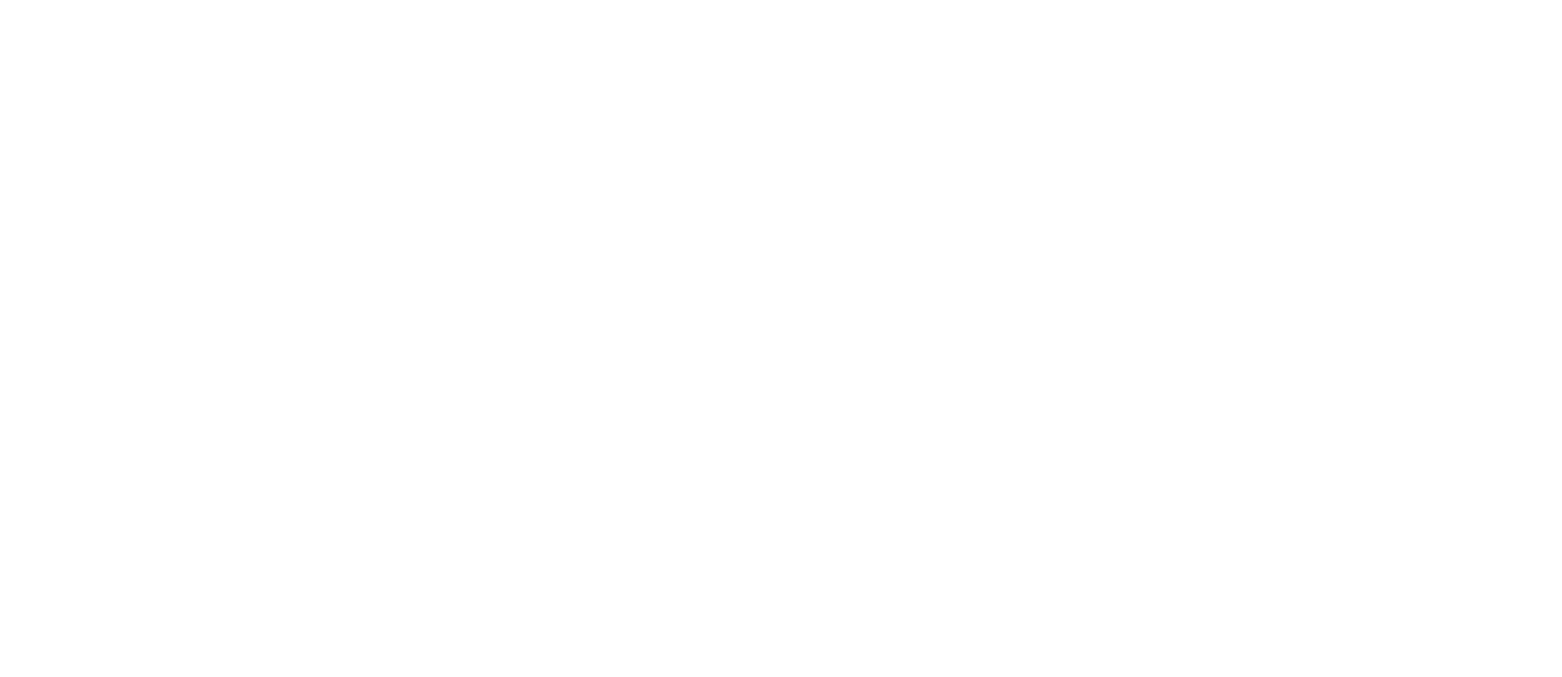
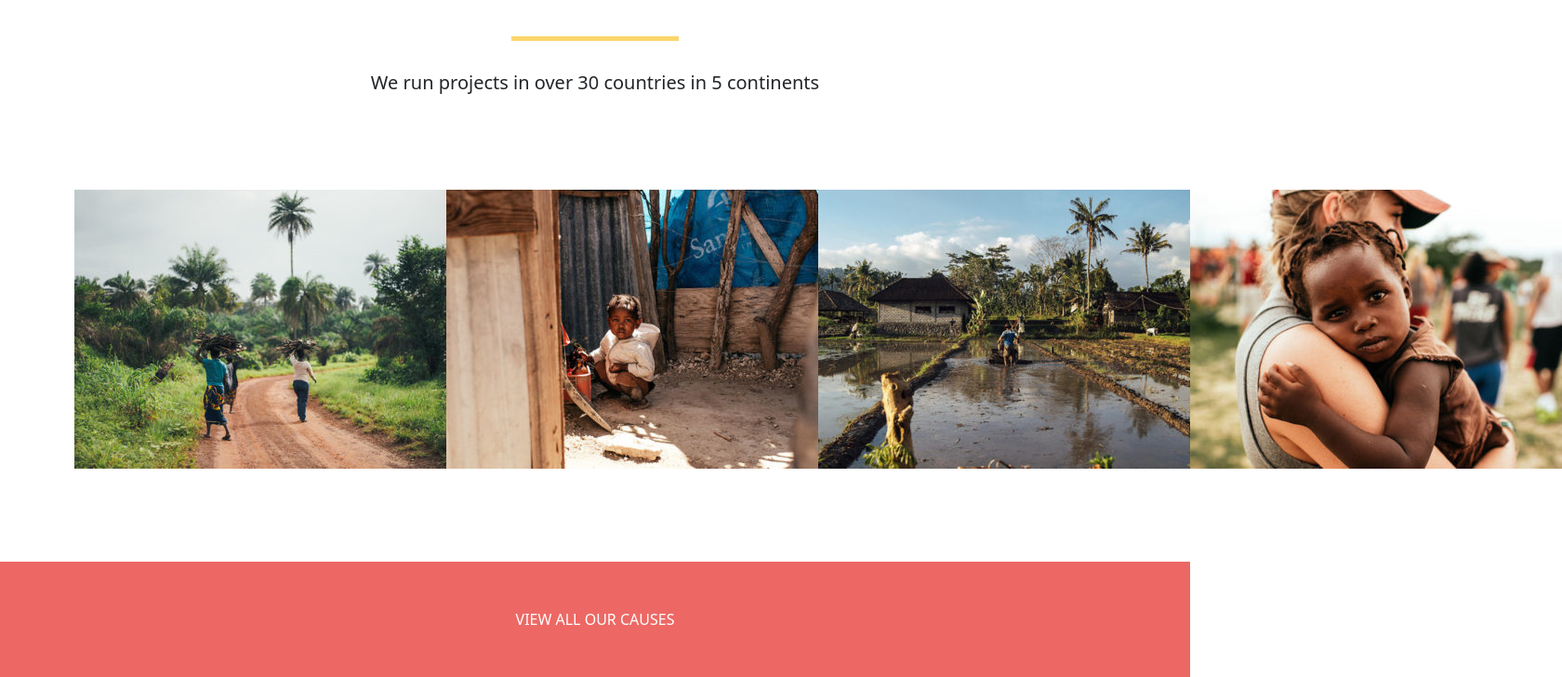
Before and after one commit to martinaleandribasile/proj-html-vuejs, a Vue app: page / in a window 1280 px wide. Shown: the part 2565-3293 px from the top of the page at 93% size, 1680 px wide, since content can reach past the window. Before the commit the page ends 2418 px from the top, so only its background shows below. Built offline with nearby package versions, Linux system fonts and the light colour scheme.

Commit message:
add values and causes sections in main

```diff
--- /dev/null
+++ b/src/components/CausesComponent.vue
@@ -0,0 +1,75 @@
+<template>
+ <div id="CAUSES">
+    <div class="value-container">
+        <div class="value-intestation">
+            <h4>RECENT CAUSES</h4>
+            <div class="line-warning"></div>
+            <span>We run projects in over 30 countries in 5 continents</span>
+        </div>
+        <div class="box-img">
+            <div v-for="img in listimg" :key="img.urlimg">
+                <img :src='require(`@/assets/img/${img.urlimg}`)' :alt="img.text">
+            </div>
+        </div>
+    </div>
+    <div class="red-cause-view-all">
+        <span>view all our causes</span>
+    </div>
+ </div>
+</template>
+
+<script>
+export default {
+    name:'CausesComponent',
+    props:{
+        listimg:Array
+    }
+}
+</script>
+
+<style lang="scss" scoped>
+    .value-container{
+        padding: 100px 0;
+        margin: 0 80px;
+        display: flex;
+        flex-direction: column;
+        align-items: center;
+        justify-content: center;
+        .value-intestation{
+            display: flex;
+            flex-direction: column;
+            align-items: center;
+            row-gap: 30px;
+            .line-warning{
+                width: 180px;
+                height: 5px;
+                background-color: #fcd66c;
+            }
+            h4{
+                font-size: 40px;
+                font-weight: normal;
+            }
+            span{
+                font-size: 20px;
+            }
+        }
+        .box-img{
+            margin-top: 100px;
+            display: flex;
+            justify-content: space-between;
+            width: 100%;
+        }
+
+    }
+    .red-cause-view-all{
+        cursor: pointer;
+        padding: 50px 0 50px 0;
+        background-color: #ed6864;
+        color: white;
+        text-transform: uppercase;
+        display: flex;
+        justify-content: center;
+        align-items: center;
+    }
+
+</style>
--- a/src/components/MainComponent.vue
+++ b/src/components/MainComponent.vue
@@ -2,23 +2,28 @@
   <div class="main">
    <MomentComponent/>
    <ValueComponent :values='values'/>
+   <CausesComponent :listimg='listimg'/>
   </div>
 </template>
 
 <script>
     import MomentComponent from '@/components/MomentComponent.vue'
     import ValueComponent from '@/components/ValueComponent.vue'
-    import {values} from '@/valuesComponent.js'
+    import CausesComponent from '@/components/CausesComponent.vue'
+    import {values} from '@/filesData/valuesComponent.js'
+    import {listimg} from "@/filesData/listimg.js"
 export default {
 name:'MainComponent',
 data(){
     return {
-        values
+        values,
+        listimg
     }
 },
 components:{
     MomentComponent,
     ValueComponent,
+    CausesComponent,
 }
 }
 </script>
--- a/src/components/ValueComponent.vue
+++ b/src/components/ValueComponent.vue
@@ -53,6 +53,7 @@ export default {
             flex-direction: row;
             flex-wrap: wrap;
             row-gap: 50px;
+
             .values{
                 height: 350px;
                 display: flex;
--- /dev/null
+++ b/src/filesData/listimg.js
@@ -0,0 +1,18 @@
+export let listimg = [
+    {
+        urlimg: 'avada-charity-fair-trade-featured-400x300.jpg',
+        text: 'fair trade img'
+    },
+    {
+        urlimg: 'avada-charity-shelter-featured-400x300.jpg',
+        text: 'shelter img'
+    },
+    {
+        urlimg: 'avada-charity-farming-featured-400x300.jpg',
+        text: 'farming img'
+    },
+    {
+        urlimg: 'avada-charity-vaccines-featured-400x300.jpg',
+        text: 'vaccines img'
+    }
+]
```
Also changed, not shown: src/filesData/valuesComponent.js (renamed from src/valuesComponent.js).
